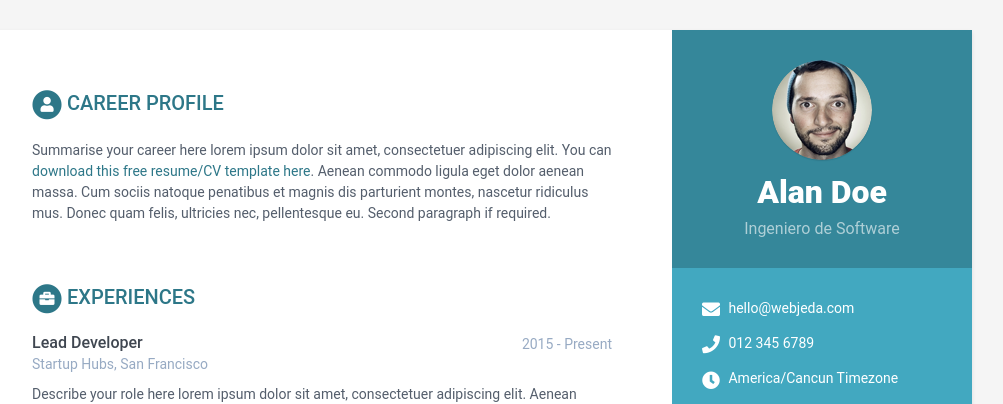
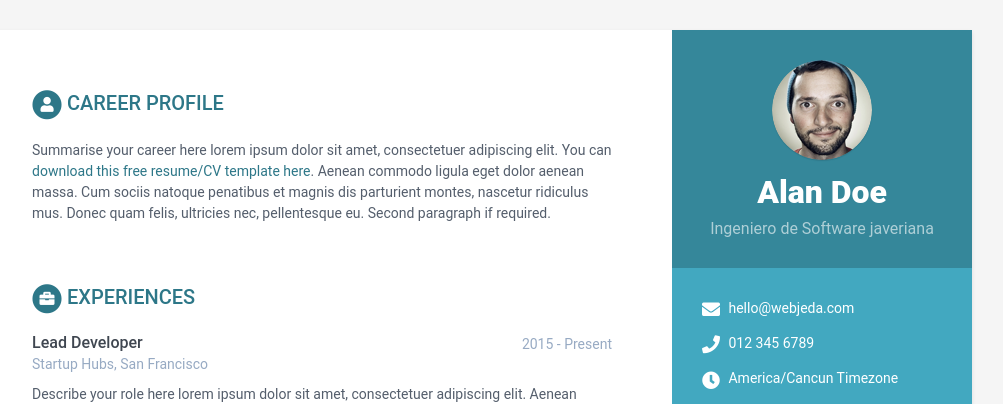
Before and after one commit to Pardo250/Pardo-cv-2-Galvis-cv-2, a Jekyll site: the page built from index.html, in a window 1280 px wide and 900 px high. Shown: the top 404 px of the window, without its empty margins (168-1171 px from the left). Built offline with Jekyll 4.4.1, drawn with Linux system fonts in a browser that asks for light colours.

Commit message:
Update data.yml

```diff
--- a/_data/data.yml
+++ b/_data/data.yml
@@ -9,7 +9,7 @@ sidebar:
 
     # Profile information
     name: Alan Doe
-    tagline: Ingeniero de Software
+    tagline: Ingeniero de Software javeriana
     avatar: profile.png  #place a 100x100 picture inside /assets/images/ folder and provide the name of the file below
 
     # Sidebar links
```
